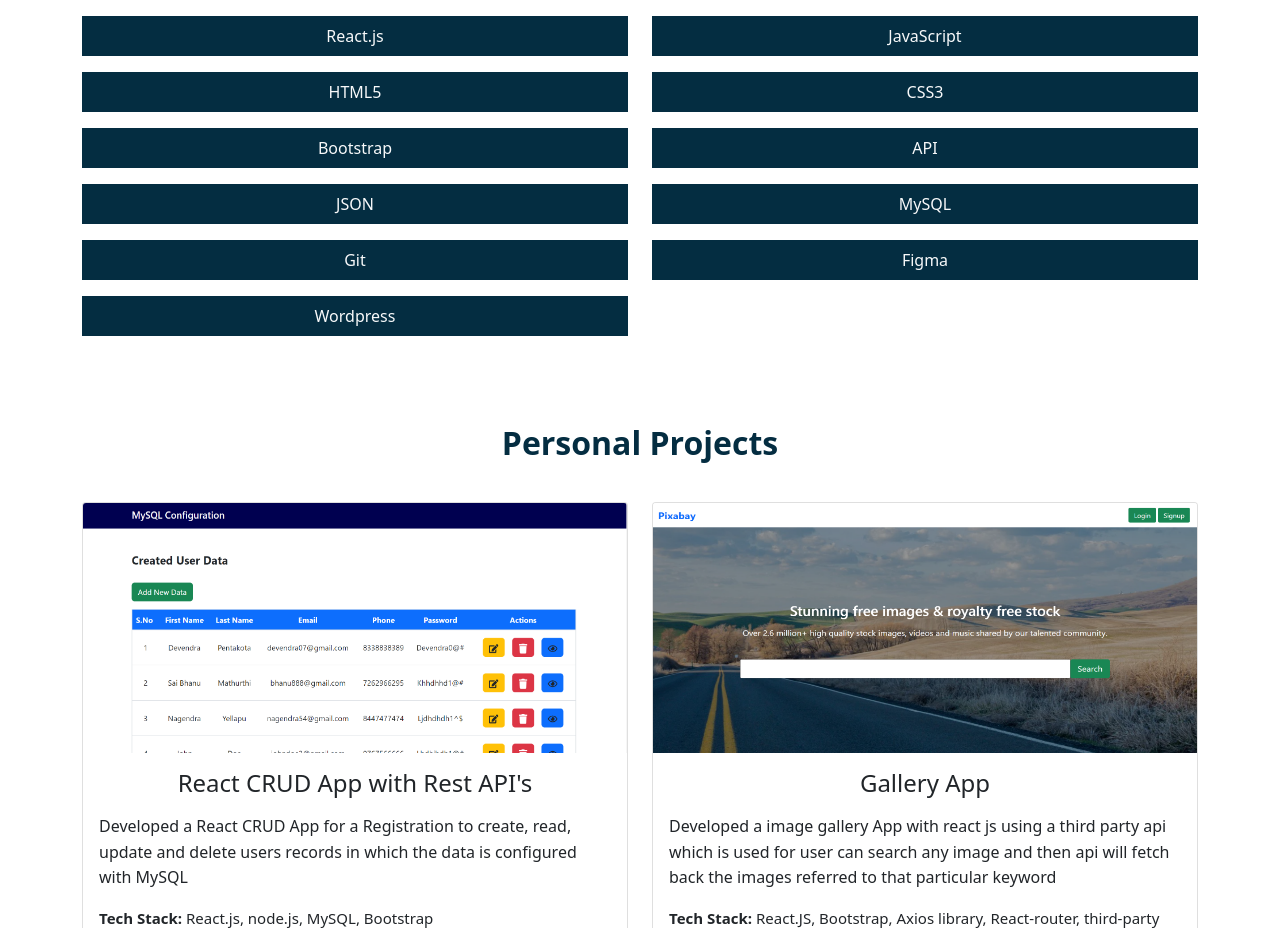
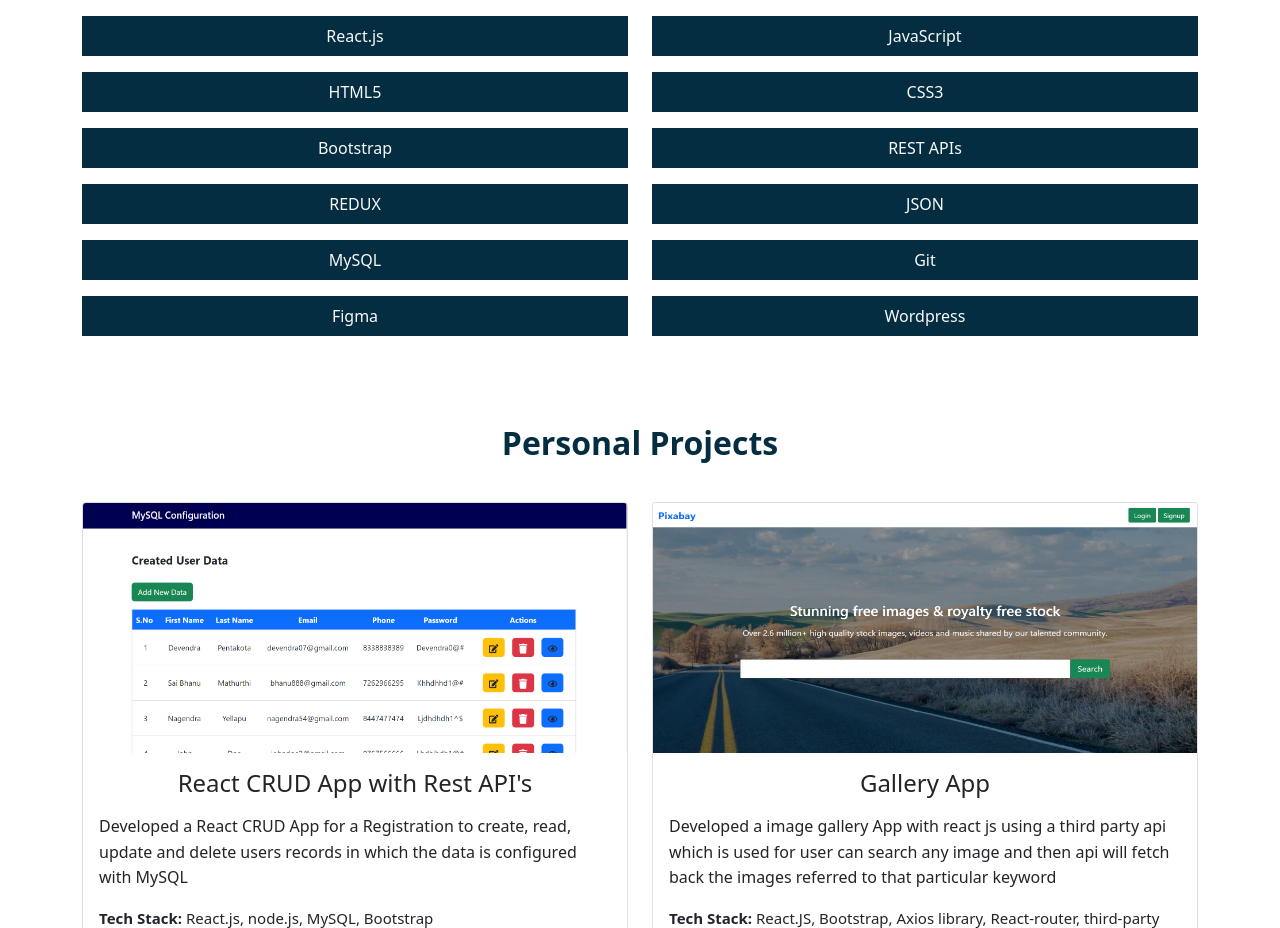
Before and after one commit to BhanuMathurthi/bhanu-portfolio, a React (Create React App) app: page / in a window 1280 px wide. Shown: the part 1006-1934 px from the top of the page. Built offline with nearby package versions, Linux system fonts and the light colour scheme.

Commit message:
skills updated

```diff
--- a/src/components/skills/skilldata.js
+++ b/src/components/skills/skilldata.js
@@ -21,26 +21,30 @@ export const skilldatainfo = [
   },
   {
     id: 6,
-    skill: "API",
+    skill: "REST APIs",
   },
   {
     id: 7,
+    skill: "REDUX",
+  },
+  {
+    id: 8,
     skill: "JSON",
   },
   {
-    id: 8,
+    id: 9,
     skill: "MySQL",
   },
   {
-    id: 9,
+    id: 10,
     skill: "Git",
   },
   {
-    id: 10,
+    id: 11,
     skill: "Figma",
   },
   {
-    id: 11,
+    id: 12,
     skill: "Wordpress",
   },
 ];
```
